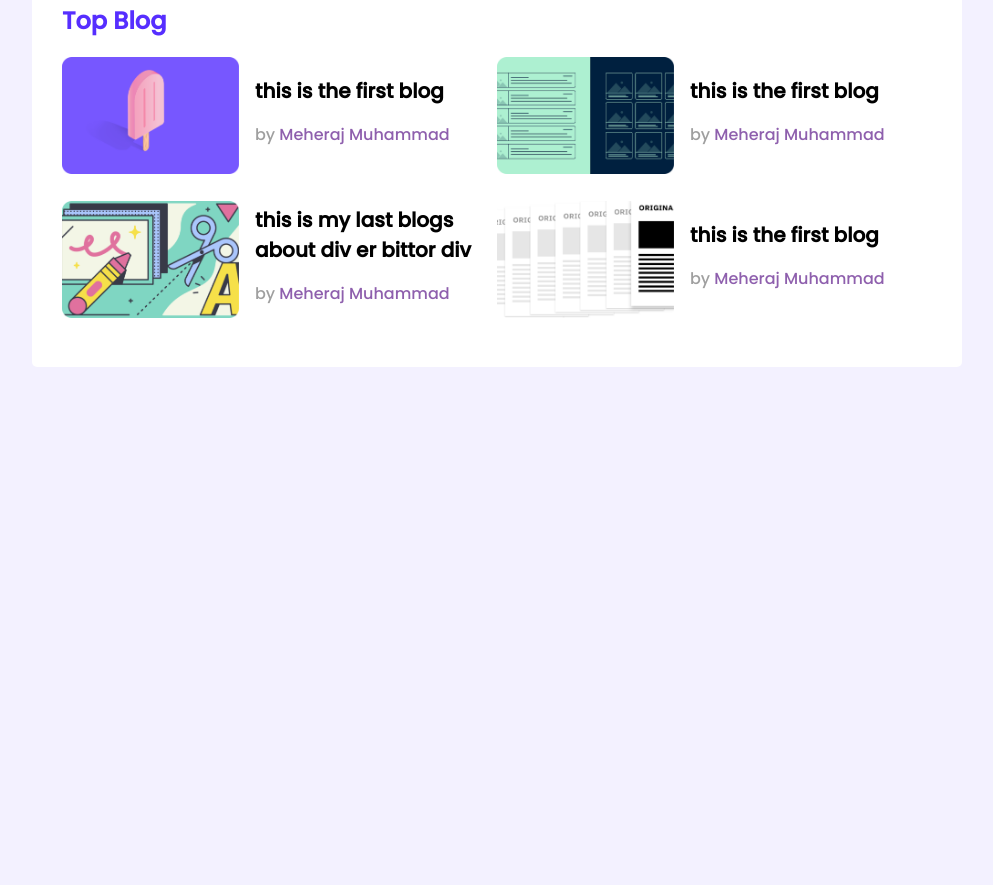
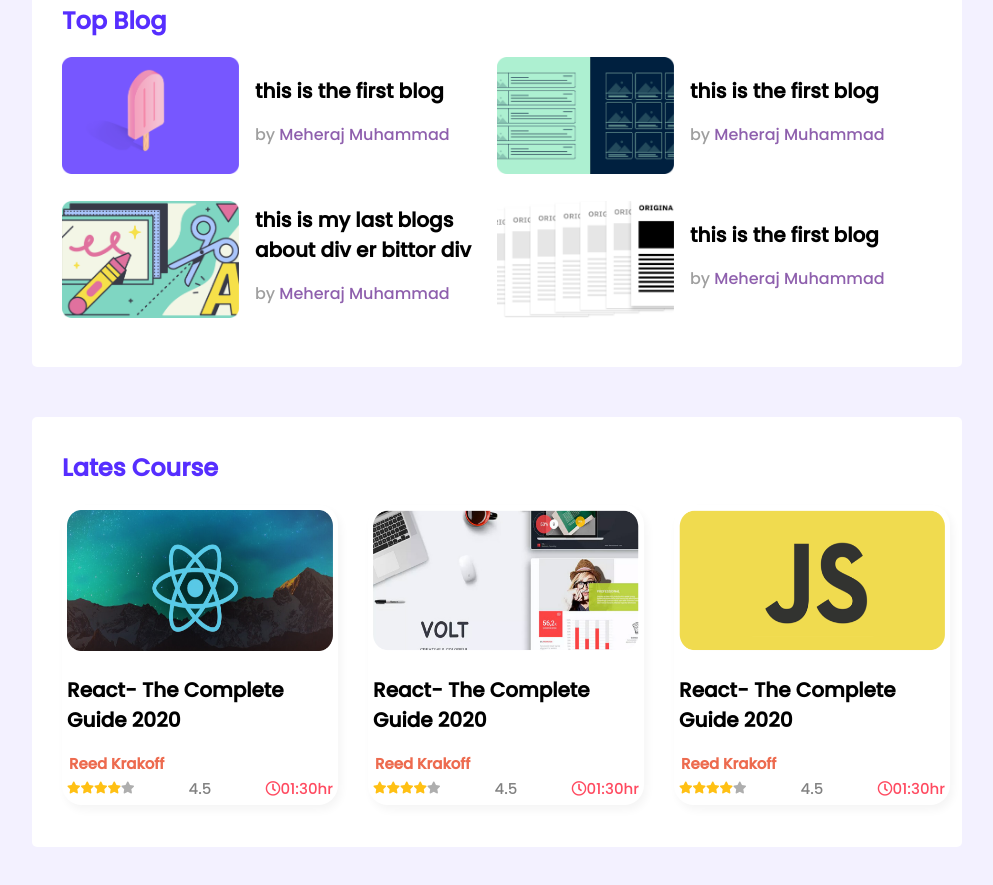
Before and after one commit to MdMeherajHossen1/leader-board-css, a plain HTML site: page index.html in a window 1280 px wide. Shown: the part 419-1304 px from the top of the page, without its empty margins (143-1136 px from the left). Before the commit the page ends 800 px from the top, so only its background shows below. Drawn offline with Linux system fonts and the light colour scheme.

Commit message:
completed with media screen

```diff
--- a/index.html
+++ b/index.html
@@ -113,7 +113,96 @@
         <!--------------------------------------
             top players and top blogs ends here
         -------------------------------------- -->
+
+
+        <!-- courses starts here -->
+        <section class="container">
+            <div class="lates-course">
+                <h1 class="title">Lates Course</h1>
+                <div class="courses">
+                    <div class="course">
+                        <div class="course-cover">
+                            <img src="images/courses/course-1.png" alt="">
+                        </div>
+                        <div class="course-details">
+                            <div class="course-name">
+                                <h2>React- The Complete Guide 2020</h2>
+                                <h5>Reed Krakoff</h5>
+                            </div>
+                            <div class="course-rating">
+                                <span>
+                                    <i class="fas fa-star filled"></i>
+                                    <i class="fas fa-star filled"></i>
+                                    <i class="fas fa-star filled"></i>
+                                    <i class="fas fa-star filled"></i>
+                                    <i class="fas fa-star empty"></i>
+                                </span>
+                                <span style="font-size: 15px; color:grey;">4.5</span>
+                                <span class="course-rating-clock">
+                                    <i class="far fa-clock"></i>
+                                    01:30hr
+                                </span>
+                            </div>
+                        </div>
+                    </div>
+                    <div class="courses">
+                        <div class="course">
+                            <div class="course-cover">
+                                <img src="images/courses/course-2.png" alt="">
+                            </div>
+                            <div class="course-details">
+                                <div class="course-name">
+                                    <h2>React- The Complete Guide 2020</h2>
+                                    <h5>Reed Krakoff</h5>
+                                </div>
+                                <div class="course-rating">
+                                    <span>
+                                        <i class="fas fa-star filled"></i>
+                                        <i class="fas fa-star filled"></i>
+                                        <i class="fas fa-star filled"></i>
+                                        <i class="fas fa-star filled"></i>
+                                        <i class="fas fa-star empty"></i>
+                                    </span>
+                                    <span style="font-size: 15px; color:grey;">4.5</span>
+                                    <span class="course-rating-clock">
+                                        <i class="far fa-clock"></i>
+                                        01:30hr
+                                    </span>
+                                </div>
+                            </div>
+                        </div>
+                        <div class="courses">
+                            <div class="course">
+                                <div class="course-cover">
+                                    <img src="images/courses/course-3.png" alt="">
+                                </div>
+                                <div class="course-details">
+                                    <div class="course-name">
+                                        <h2>React- The Complete Guide 2020</h2>
+                                        <h5>Reed Krakoff</h5>
+                                    </div>
+                                    <div class="course-rating">
+                                        <span>
+                                            <i class="fas fa-star filled"></i>
+                                            <i class="fas fa-star filled"></i>
+                                            <i class="fas fa-star filled"></i>
+                                            <i class="fas fa-star filled"></i>
+                                            <i class="fas fa-star empty"></i>
+                                        </span>
+                                        <span style="font-size: 15px; color:grey;">4.5</span>
+                                        <span class="course-rating-clock">
+                                            <i class="far fa-clock"></i>
+                                            01:30hr
+                                        </span>
+                                    </div>
+                                </div>
+                            </div>
+                        </div>
+                    </div>
+
+        </section>
     </main>
+    <!-- main ends -->
 
 
 
--- a/styles/style.css
+++ b/styles/style.css
@@ -14,6 +14,7 @@ body{
     background: #FFFFFF;
     border-radius: 5px;
     padding: 33px 30px 42px 30px;
+    margin-bottom: 50px;
 
 }
 .title{
@@ -25,6 +26,8 @@ body{
 main{
     display: flex;
     justify-content: center;
+    flex-direction: column;
+    align-items: center;
 }
 hr{
     border: 1px solid #D1D1D1
@@ -125,3 +128,52 @@ span{
 
 }
 /* top blogs style ends */
+
+
+/* ---------------
+    courses
+------------- */
+.courses{
+    display: grid;
+    grid-template-columns: 1fr 1fr 1fr;
+    grid-column-gap: 30px;
+}
+.course{
+    border-radius: 20px;
+    padding: 5px;
+    box-shadow: 3px 5px 8px whitesmoke;
+}
+.course-name h2{
+    font-size: 20px;
+
+}
+.course-name h5{
+    color: #ED6B4F;
+    font-size: 15px;
+    margin: 2px;
+}
+.course-cover img{
+    width: 266px;
+    height: 141px;
+}
+.fa-star{
+    font-size: 12px;
+}
+.fa-star.filled{
+    color: #FFC014;
+}
+.fa-star.empty{
+    color: #AEAEAE;
+}
+.course-rating-clock{
+    color: #FF4A60;
+    font-size: 15px;
+
+    border-radius: 5px;
+}
+.course-rating{
+    display: flex;
+    flex-direction: row;
+    justify-content:space-between ;
+}
+/* course style ends  */
```
